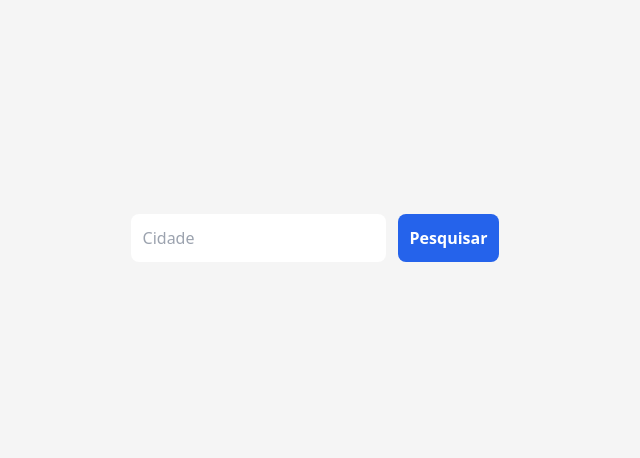
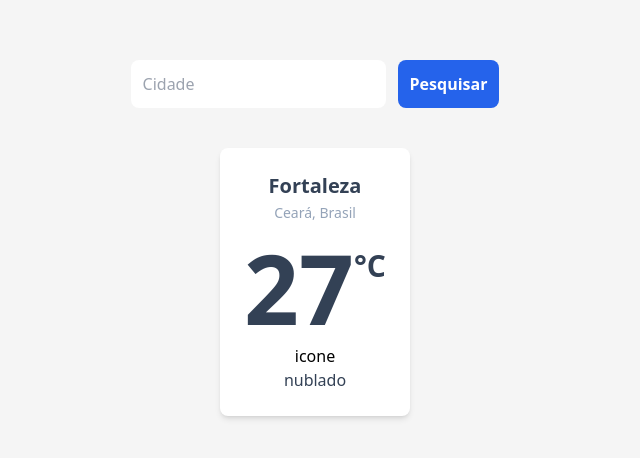
Before and after one commit to ThiagoMonts/weather-app, a React (Create React App) app: page / in a window 1280 px wide. Shown: the part 162-620 px from the top of the page, without its empty margins (325-965 px from the left). Built offline with nearby package versions, Linux system fonts and the light colour scheme.

Commit message:
Criação do card

```diff
--- a/src/App.jsx
+++ b/src/App.jsx
@@ -1,8 +1,10 @@
+/* eslint-disable linebreak-style */
 import React from 'react';
+import Card from './components/Card';
 
 function App() {
   return (
-    <div className="flex w-full h-screen items-center justify-center">
+    <div className="flex flex-col w-full h-screen items-center justify-center">
       <form>
         <input
           type="text"
@@ -16,6 +18,8 @@
           Pesquisar
         </button>
       </form>
+
+      <Card />
     </div>
   );
 }
--- /dev/null
+++ b/src/components/Card.jsx
@@ -0,0 +1,28 @@
+/* eslint-disable linebreak-style */
+import React from 'react';
+
+function Card() {
+  return (
+    <div className="bg-white p-6 mt-10 rounded-lg shadow-md">
+
+      <div className="text-center">
+        <span className="block text-xl font-bold text-slate-700">Fortaleza</span>
+        <span className="text-slate-400 text-sm font-medium">Ceará, Brasil</span>
+      </div>
+
+      <div className="font-bold text-slate-700 flex mt-4 mb-2">
+        <span className="text-8xl">27</span>
+        <span className="text-3xl mt-2">°C</span>
+      </div>
+
+      <div className="text-center">
+        <span className="block">icone</span>
+        <span className="text-slate-700 font-medium">nublado</span>
+      </div>
+
+    </div>
+
+  );
+}
+
+export default Card;
```
